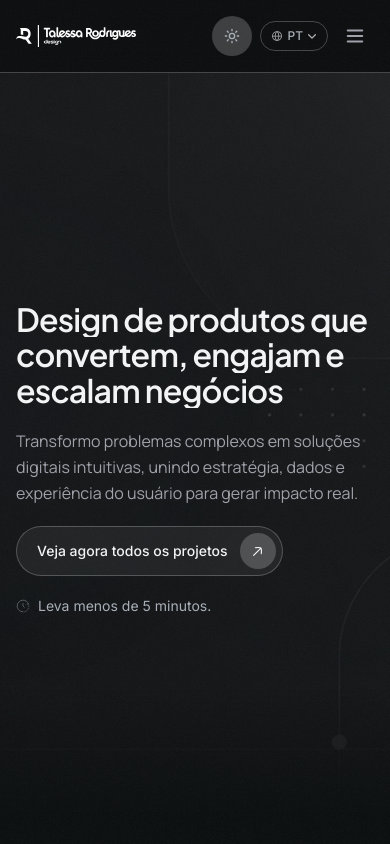
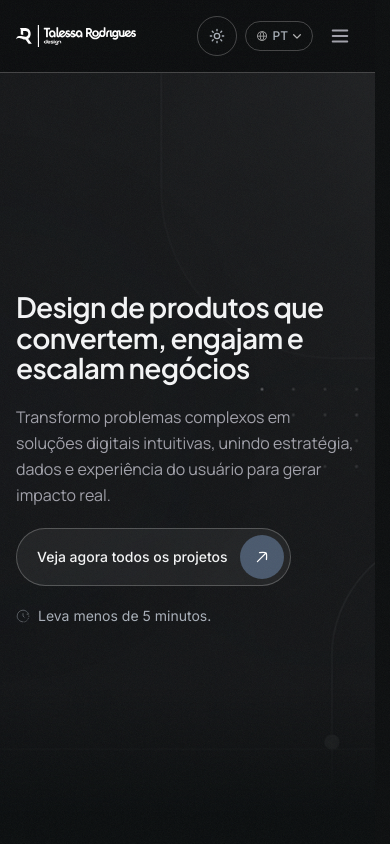
Before and after one commit to Fmarzochi/PortfolioMayaraDesign, a Next.js app: page / in a window 390 px wide. Shown: the top 844 px of the page. Built offline with nearby package versions, Linux system fonts and the light colour scheme.

Commit message:
ajustes de estado

```diff
--- a/src/app/globals.css
+++ b/src/app/globals.css
@@ -14,8 +14,8 @@
 /* ── Light mode ───────────────────────────────────── */
 :root {
   --bg-primary:   #FAFAFA;
-  --bg-secondary: #F4F5F6;
-  --bg-hero:      #F7F7F7;
+  --bg-secondary: #FAFAFA;
+  --bg-hero:      #FAFAFA;
 
   --text-primary:   #09090A;
   --text-secondary: #4A596D;
@@ -37,7 +37,7 @@
 /* ── Dark mode ────────────────────────────────────── */
 .dark {
   --bg-primary:   #0C0E0F;
-  --bg-secondary: #000000;
+  --bg-secondary: #0C0E0F;
   --bg-hero:      #0C0E0F;
 
   --text-primary:   #F4F5F6;
@@ -61,6 +61,7 @@
 html {
   scroll-behavior: smooth;
   -webkit-text-size-adjust: 100%;
+  scrollbar-gutter: stable;
 }
 
 body {
@@ -144,7 +145,7 @@ video {
 
 /* ── Fluid typography ─────────────────────────────── */
 .fluid-hero {
-  font-size: clamp(2rem, 5vw, 4.5rem);
+  font-size: clamp(1.75rem, 3.8vw, 3.5rem);
   line-height: 1.1;
 }
 .fluid-h2 {
--- a/src/components/layout/Footer.tsx
+++ b/src/components/layout/Footer.tsx
@@ -67,7 +67,7 @@ export function Footer() {
           {/* ── MOBILE layout (< lg) ── */}
           <div className="flex flex-col items-center gap-6 lg:hidden">
             <LocaleDropdown variant="ghost" direction="down" />
-            {ctaLink('inline-flex w-full items-center justify-between rounded-full pl-5 pr-1.5 py-1.5 font-sans text-sm font-medium transition-all duration-200 hover:opacity-80')}
+            {ctaLink('inline-flex w-fit items-center gap-3 rounded-full pl-5 pr-1.5 py-1.5 font-sans text-sm font-medium transition-all duration-200 hover:opacity-80')}
             <nav aria-label="Links do rodapé" className="flex flex-col items-center gap-4">
               {navLinks.map((link) => (
                 <Link key={link.href} href={link.href} className="font-sans text-lg transition-opacity hover:opacity-60" style={{ color: 'var(--text-secondary)' }}>
--- a/src/components/layout/Header.tsx
+++ b/src/components/layout/Header.tsx
@@ -28,10 +28,14 @@ export function Header() {
       <Container>
 
         {/* ── Desktop ── */}
-        <div className="relative hidden h-[72px] items-center md:flex">
+        <div className="relative hidden h-[72px] md:block">
 
-          {/* Logo — esquerda */}
-          <Link href="/" className="shrink-0 transition-opacity hover:opacity-70" aria-label="Talessa — página inicial">
+          {/* Logo — ancorado na esquerda */}
+          <Link
+            href="/"
+            className="absolute left-0 top-1/2 -translate-y-1/2 shrink-0 transition-opacity hover:opacity-70"
+            aria-label="Talessa — página inicial"
+          >
             <Image
               src="/assets/branding/logo.svg"
               alt="Talessa Rodrigues design"
@@ -42,10 +46,10 @@ export function Header() {
             />
           </Link>
 
-          {/* Nav — absolutamente centrado; não desloca com troca de idioma */}
+          {/* Nav — ancorado no centro exato; troca de idioma não afeta logo nem controles */}
           <nav
             aria-label="Navegação principal"
-            className="absolute left-1/2 flex -translate-x-1/2 items-center gap-6 xl:gap-8"
+            className="absolute left-1/2 top-1/2 flex -translate-x-1/2 -translate-y-1/2 items-center gap-6 xl:gap-8"
           >
             {navLinks.map((link) => (
               <Link
@@ -59,8 +63,8 @@ export function Header() {
             ))}
           </nav>
 
-          {/* Controles — direita */}
-          <div className="ml-auto flex items-center gap-3">
+          {/* Controles — ancorados na direita; nunca se movem */}
+          <div className="absolute right-0 top-1/2 flex -translate-y-1/2 items-center gap-3">
             <ThemeToggle />
             <LocaleDropdown variant="pill-dark" direction="down" />
             <Link
--- a/src/components/ui/LocaleDropdown.tsx
+++ b/src/components/ui/LocaleDropdown.tsx
@@ -30,7 +30,7 @@ export function LocaleDropdown({ variant = 'pill-dark', direction = 'down' }: Lo
 
   const triggerStyle =
     variant === 'pill-dark'
-      ? { background: 'var(--btn-icon-bg)', color: 'var(--text-muted)' }
+      ? { border: '1px solid var(--border)', background: 'transparent', color: 'var(--text-muted)' }
       : variant === 'border'
       ? { border: '1px solid var(--border)', color: 'var(--text-muted)' }
       : { color: 'var(--text-muted)' };
--- /dev/null
+++ b/src/components/ui/ScrollBackground.tsx
@@ -0,0 +1,83 @@
+'use client';
+
+import { useEffect, useRef } from 'react';
+
+export function ScrollBackground() {
+  const divRef = useRef<HTMLDivElement>(null);
+
+  useEffect(() => {
+    const bg = divRef.current;
+    if (!bg) return;
+
+    const isDark = () => document.documentElement.classList.contains('dark');
+
+    const sections = Array.from(
+      document.querySelectorAll('[data-bg-light]')
+    ) as HTMLElement[];
+
+    if (!sections.length) return;
+
+    function colorFor(el: HTMLElement) {
+      return isDark()
+        ? (el.dataset.bgDark ?? el.dataset.bgLight ?? '')
+        : (el.dataset.bgLight ?? '');
+    }
+
+    // Initial color from first section
+    bg.style.backgroundColor = colorFor(sections[0]);
+
+    const observer = new IntersectionObserver(
+      (entries) => {
+        const best = entries
+          .filter(e => e.isIntersecting)
+          .sort((a, b) => b.intersectionRatio - a.intersectionRatio)[0];
+        if (best) {
+          bg.style.backgroundColor = colorFor(best.target as HTMLElement);
+        }
+      },
+      {
+        threshold: [0, 0.1, 0.25, 0.5, 0.75, 0.9, 1],
+        rootMargin: '-25% 0px -25% 0px',
+      }
+    );
+
+    sections.forEach(s => observer.observe(s));
+
+    // Re-apply color on theme toggle
+    const themeObserver = new MutationObserver(() => {
+      const midY = window.innerHeight / 2;
+      const visible = sections.find(s => {
+        const r = s.getBoundingClientRect();
+        return r.top < midY && r.bottom > midY;
+      }) ?? sections.find(s => {
+        const r = s.getBoundingClientRect();
+        return r.top < window.innerHeight && r.bottom > 0;
+      });
+      if (visible) bg.style.backgroundColor = colorFor(visible);
+    });
+
+    themeObserver.observe(document.documentElement, {
+      attributes: true,
+      attributeFilter: ['class'],
+    });
+
+    return () => {
+      observer.disconnect();
+      themeObserver.disconnect();
+    };
+  }, []);
+
+  return (
+    <div
+      ref={divRef}
+      aria-hidden="true"
+      style={{
+        position: 'fixed',
+        inset: 0,
+        zIndex: -1,
+        transition: 'background-color 0.7s ease',
+        pointerEvents: 'none',
+      }}
+    />
+  );
+}
--- a/src/components/ui/TextReveal.tsx
+++ b/src/components/ui/TextReveal.tsx
@@ -53,17 +53,19 @@ export function TextReveal({ children, as: Tag = 'span', className, style, id }:
       id={id}
     >
       {words.map((word, i) => (
-        <span
-          key={i}
-          style={{ display: 'inline-block', overflow: 'hidden', verticalAlign: 'bottom' }}
-        >
-          <span
-            data-word-inner
-            style={{ display: 'inline-block' }}
-          >
-            {word}
-            {i < words.length - 1 ? ' ' : ''}
+        <span key={i} style={{ display: 'inline-block' }}>
+          <span style={{
+            display: 'inline-block',
+            overflow: 'hidden',
+            verticalAlign: 'bottom',
+            paddingBottom: '0.2em',
+            marginBottom: '-0.2em',
+          }}>
+            <span data-word-inner style={{ display: 'inline-block' }}>
+              {word}
+            </span>
           </span>
+          {i < words.length - 1 ? ' ' : ''}
         </span>
       ))}
     </Tag>
--- a/src/components/ui/ThemeToggle.tsx
+++ b/src/components/ui/ThemeToggle.tsx
@@ -22,7 +22,8 @@ export function ThemeToggle() {
       aria-label={isDark ? 'Ativar modo claro' : 'Ativar modo escuro'}
       className="inline-flex h-10 w-10 items-center justify-center rounded-full transition-all duration-200"
       style={{
-        background: 'var(--btn-icon-bg)',
+        border: '1px solid var(--border)',
+        background: 'transparent',
         color: 'var(--text-muted)',
       }}
       onMouseEnter={(e) => {
--- a/src/features/home/CTASection.tsx
+++ b/src/features/home/CTASection.tsx
@@ -11,6 +11,8 @@ export function CTASection() {
     <section
       className="relative overflow-hidden min-h-screen"
       aria-labelledby="cta-heading"
+      data-bg-light="#1A1A1A"
+      data-bg-dark="#0A0A0A"
     >
       {/* Foto de fundo — ocupa toda a seção */}
       <div className="absolute inset-0">
--- a/src/features/home/HeroSection.tsx
+++ b/src/features/home/HeroSection.tsx
@@ -85,16 +85,16 @@ export function HeroSection() {
             >
               {t.hero.cta}
               <span
-                className="inline-flex h-9 w-9 shrink-0 items-center justify-center rounded-full"
-                style={{ background: 'var(--btn-icon-bg)' }}
+                className="inline-flex h-11 w-11 shrink-0 items-center justify-center rounded-full"
+                style={{ background: 'var(--accent)' }}
               >
                 <Image
                   src="/assets/icons/arrow-up-right.svg"
                   alt=""
-                  width={17}
-                  height={17}
+                  width={20}
+                  height={20}
                   aria-hidden="true"
-                  className="brightness-0 dark:brightness-[10]"
+                  className="brightness-[10]"
                 />
               </span>
             </Link>
--- a/src/features/home/ValuePropsSection.tsx
+++ b/src/features/home/ValuePropsSection.tsx
@@ -43,7 +43,6 @@ export function ValuePropsSection() {
           backgroundRepeat: 'no-repeat',
         }}
       />
-      <div aria-hidden="true" className="h-px w-full" style={{ background: 'var(--border)' }} />
 
       <div className="relative z-10 mx-auto max-w-7xl px-4 pt-12 sm:px-6 sm:pt-14 lg:px-8 xl:px-10">
 
```
